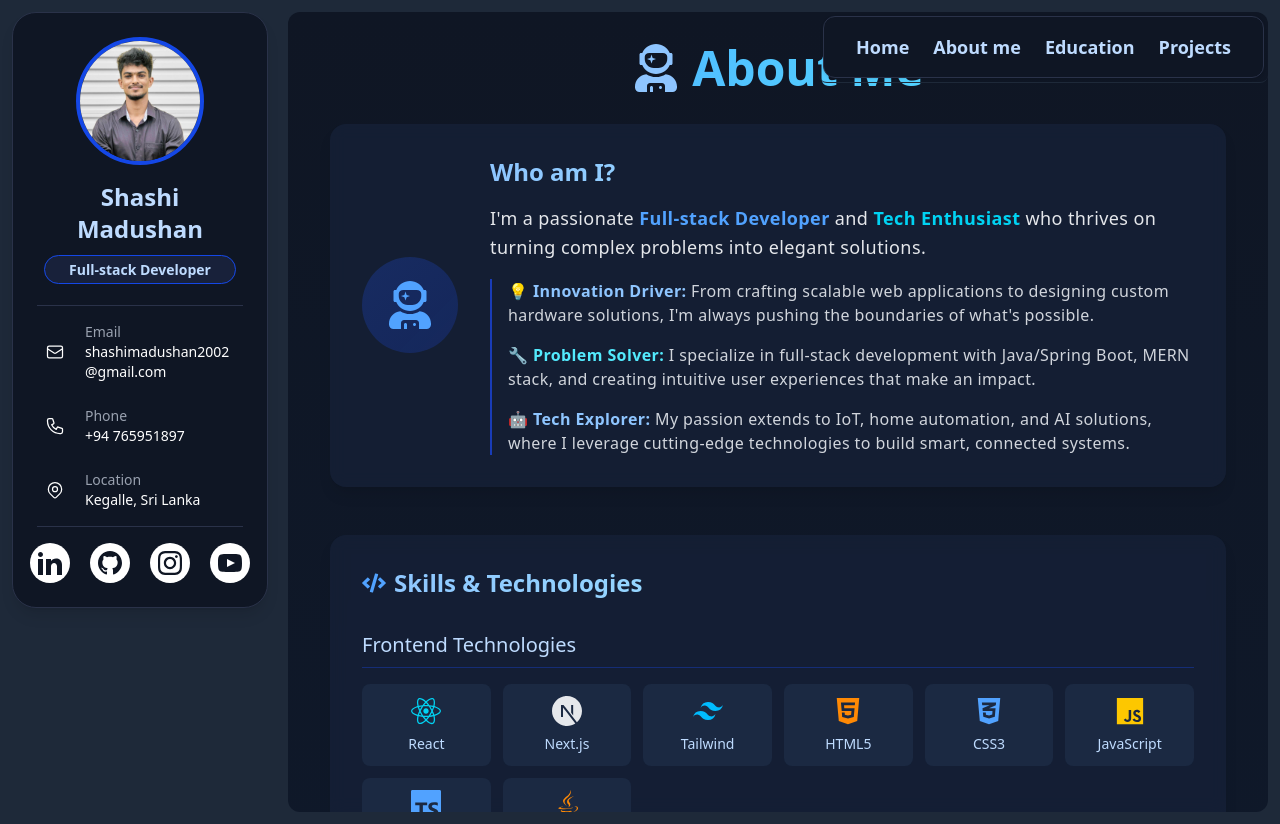
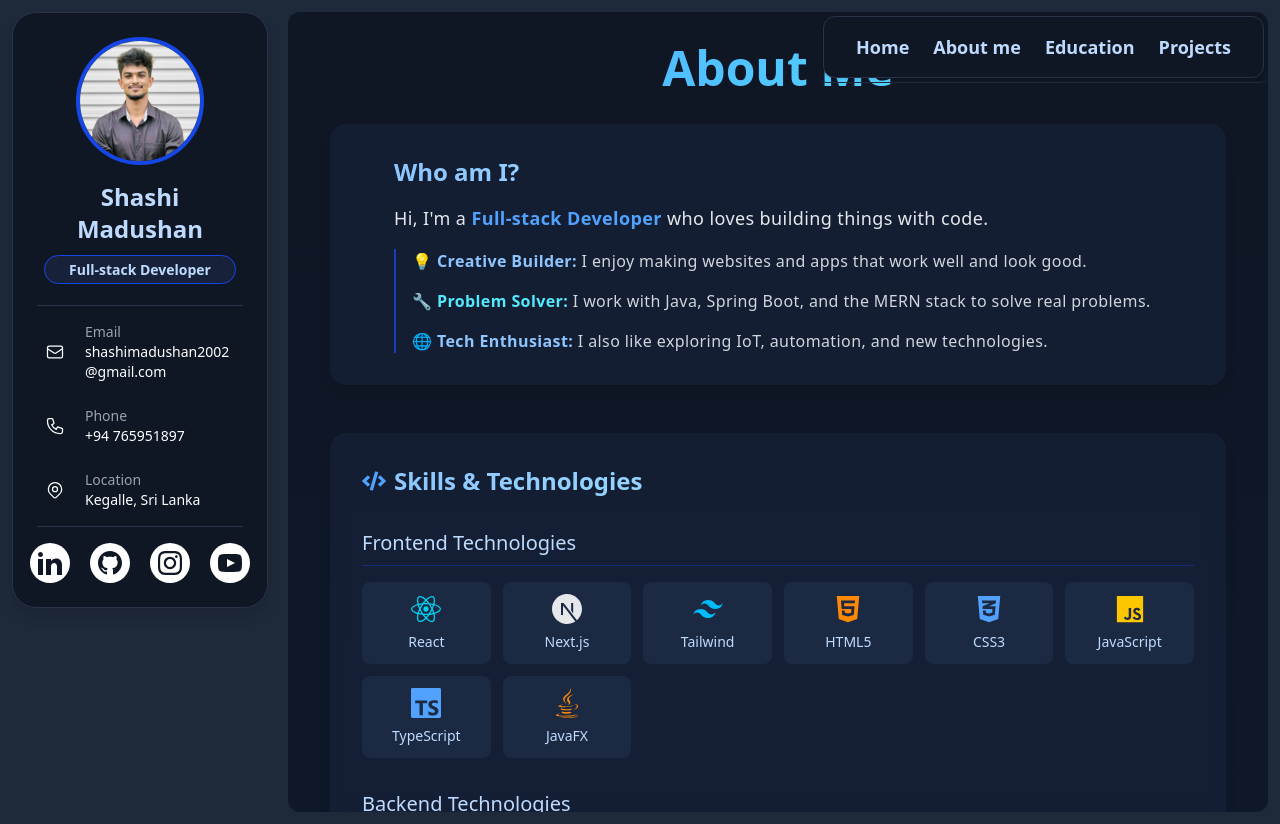
Before and after one commit to Shashi-Madushan/shashi-madushan.github.io, a React (Vite) app: page /about in a window 1280 px wide. Built offline with nearby package versions, Linux system fonts and the light colour scheme.

Commit message:
refactor: clean up About component and improve descriptions

```diff
--- a/package.json
+++ b/package.json
@@ -8,8 +8,7 @@
     "build": "tsc -b && vite build",
     "lint": "eslint .",
     "preview": "vite preview",
-      "deploy": "vite build && gh-pages -d dist -b main -r https://github.com/Shashi-Madushan/shashi-madushan.github.io.git"
-
+    "deploy": "vite build && gh-pages -d dist -b main -r https://github.com/Shashi-Madushan/shashi-madushan.github.io.git"
   },
   "dependencies": {
     "@tailwindcss/vite": "^4.1.7",
--- a/src/pages/About.tsx
+++ b/src/pages/About.tsx
@@ -1,40 +1,36 @@
-import { FaUserAstronaut, FaCode, FaServer, FaReact, FaNodeJs, FaGitAlt, FaDocker, FaAws, FaJava, FaPython, FaHtml5, FaCss3Alt, FaJs, FaCogs } from "react-icons/fa";
+import {
+   FaCode, FaServer, FaReact, FaNodeJs, FaGitAlt, FaDocker, FaAws, FaJava, FaPython, FaHtml5, FaCss3Alt, FaJs, FaCogs } from "react-icons/fa";
 import { SiTypescript, SiTailwindcss, SiPostgresql, SiExpress, SiSpring, SiHibernate, SiMysql, SiElectron, SiSpringboot, SiNextdotjs, SiArduino, SiEspressif, SiDigitalocean } from "react-icons/si";
 
 const About = () => {
   return (
     <div className="bg-gradient-to-b from-[#0f1624] to-[#0f1a2d] min-h-screen p-5 md:p-8">
       <h2 className="text-3xl md:text-5xl font-extrabold text-transparent bg-clip-text bg-gradient-to-r from-blue-400 to-cyan-300 mb-8 text-center flex items-center justify-center gap-3">
-        <FaUserAstronaut className="text-blue-300" /> About Me
+        {/* <FaUserAstronaut className="text-blue-300" /> About Me */}
+        About Me
       </h2>
       <div className="space-y-12 max-w-4xl mx-auto">
         {/* Who am I */}
         <section className="bg-[#162137]/80 backdrop-blur-sm p-8 rounded-2xl shadow-lg hover:shadow-blue-900/20 transition-all duration-300 flex flex-col md:flex-row items-center gap-8">
-          <div className="bg-gradient-to-br from-blue-900/50 to-blue-800/30 rounded-full p-6 flex items-center justify-center transform hover:scale-105 transition-transform duration-300">
-            <FaUserAstronaut className="text-blue-400 text-5xl" />
-          </div>
+          {/* Removed robot icon */}
+          <div className="w-0 md:w-0" />
           <div>
             <h3 className="text-2xl font-bold mb-4 text-transparent bg-clip-text bg-gradient-to-r from-blue-300 to-cyan-200 flex items-center gap-2">
               Who am I?
             </h3>
             <div className="space-y-4 tracking-wide">
               <p className="text-gray-200 leading-relaxed text-lg">
-                I'm a passionate <span className="text-blue-400 font-semibold">Full-stack Developer</span> and
-                <span className="text-cyan-400 font-semibold"> Tech Enthusiast</span> who thrives on turning complex
-                problems into elegant solutions.
+                Hi, I'm a <span className="text-blue-400 font-semibold">Full-stack Developer</span> who loves building things with code.
               </p>
               <div className="space-y-4 pl-4 border-l-2 border-blue-800">
                 <p className="text-gray-300">
-                  <span className="text-blue-300 font-semibold">💡 Innovation Driver:</span> From crafting scalable web applications
-                  to designing custom hardware solutions, I'm always pushing the boundaries of what's possible.
+                  <span className="text-blue-300 font-semibold">💡 Creative Builder:</span> I enjoy making websites and apps that work well and look good.
                 </p>
                 <p className="text-gray-300">
-                  <span className="text-cyan-300 font-semibold">🔧 Problem Solver:</span> I specialize in full-stack development
-                  with Java/Spring Boot, MERN stack, and creating intuitive user experiences that make an impact.
+                  <span className="text-cyan-300 font-semibold">🔧 Problem Solver:</span> I work with Java, Spring Boot, and the MERN stack to solve real problems.
                 </p>
                 <p className="text-gray-300">
-                  <span className="text-blue-300 font-semibold">🤖 Tech Explorer:</span> My passion extends to IoT, home automation,
-                  and AI solutions, where I leverage cutting-edge technologies to build smart, connected systems.
+                  <span className="text-blue-300 font-semibold">🌐 Tech Enthusiast:</span> I also like exploring IoT, automation, and new technologies.
                 </p>
               </div>
             </div>
```
